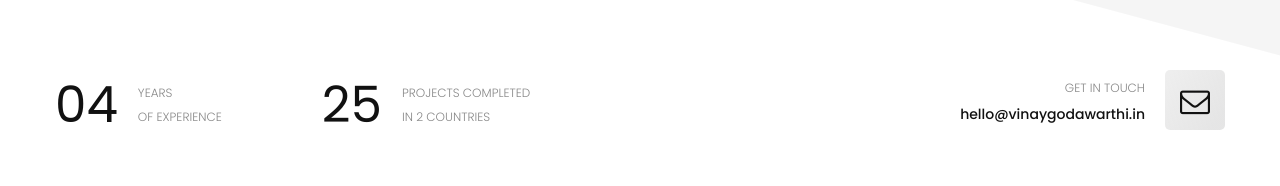
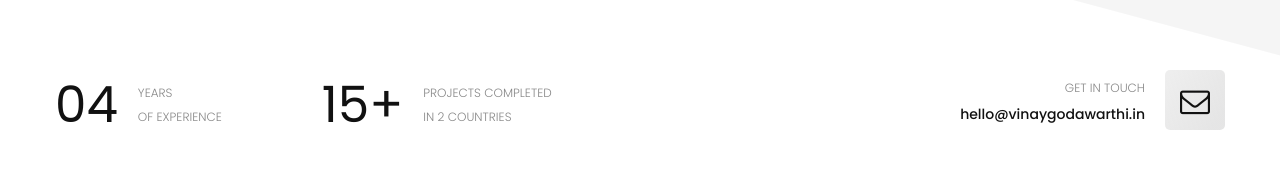
Before and after one commit to vinay4656/vinay-personal, a plain HTML site: page index.html in a window 1280 px wide. Shown: the part 610-796 px from the top of the page. Drawn offline with Linux system fonts and the light colour scheme; files whose address does not match are found by name.

Commit message:
Update index.html

```diff
--- a/index.html
+++ b/index.html
@@ -136,7 +136,7 @@
 
                         <li class="flex">
                             <div class="numb valign">
-                                <h3>25</h3>
+                                <h3>15+</h3>
                             </div>
                             <div class="text valign">
                                 <p>Projects Completed <br> In 2 Countries </p>
```
